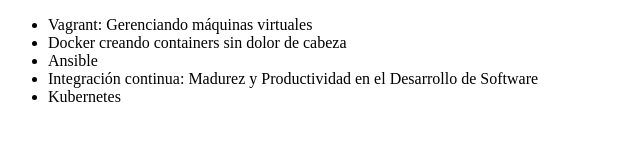
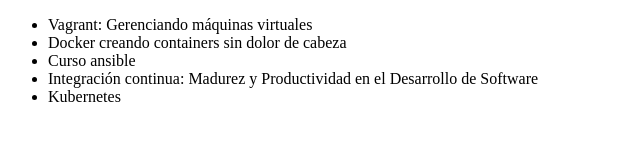
Before and after one commit to HectorOC-e/alura-git, a plain HTML site: page index.html in a window 1280 px wide. Shown: the full height of the page, 0-640 px from the left. Drawn offline with Linux system fonts and the light colour scheme.

Commit message:
Curso ansible

```diff
--- a/index.html
+++ b/index.html
@@ -8,7 +8,7 @@
     <ul>
         <li>Vagrant: Gerenciando máquinas virtuales</li>
         <li>Docker creando containers sin dolor de cabeza</li>
-        <li>Ansible</li>
+        <li>Curso ansible</li>
         <li>Integración continua: Madurez y Productividad en el Desarrollo de Software</li>
         <li>Kubernetes</li>
     </ul>
```
